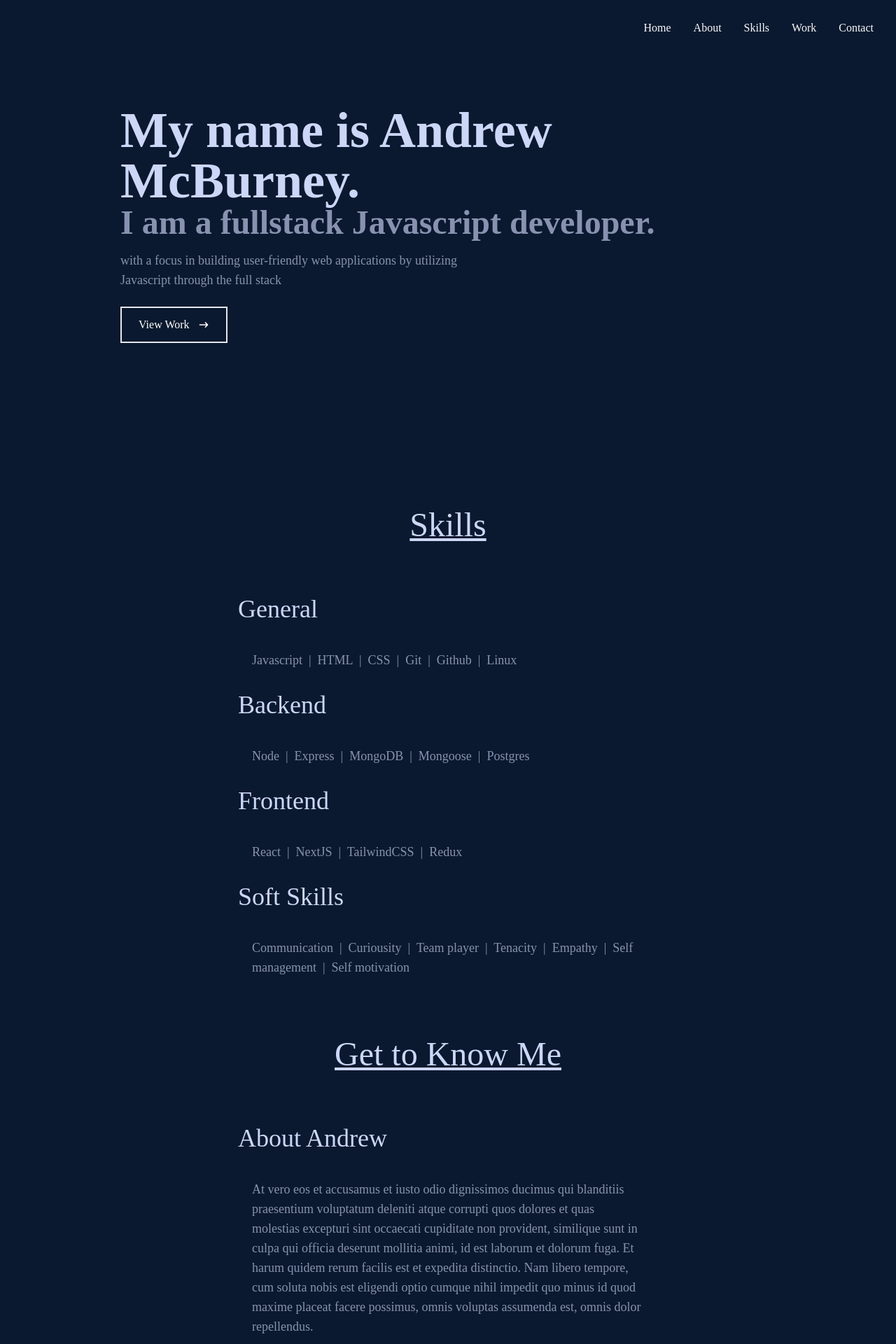
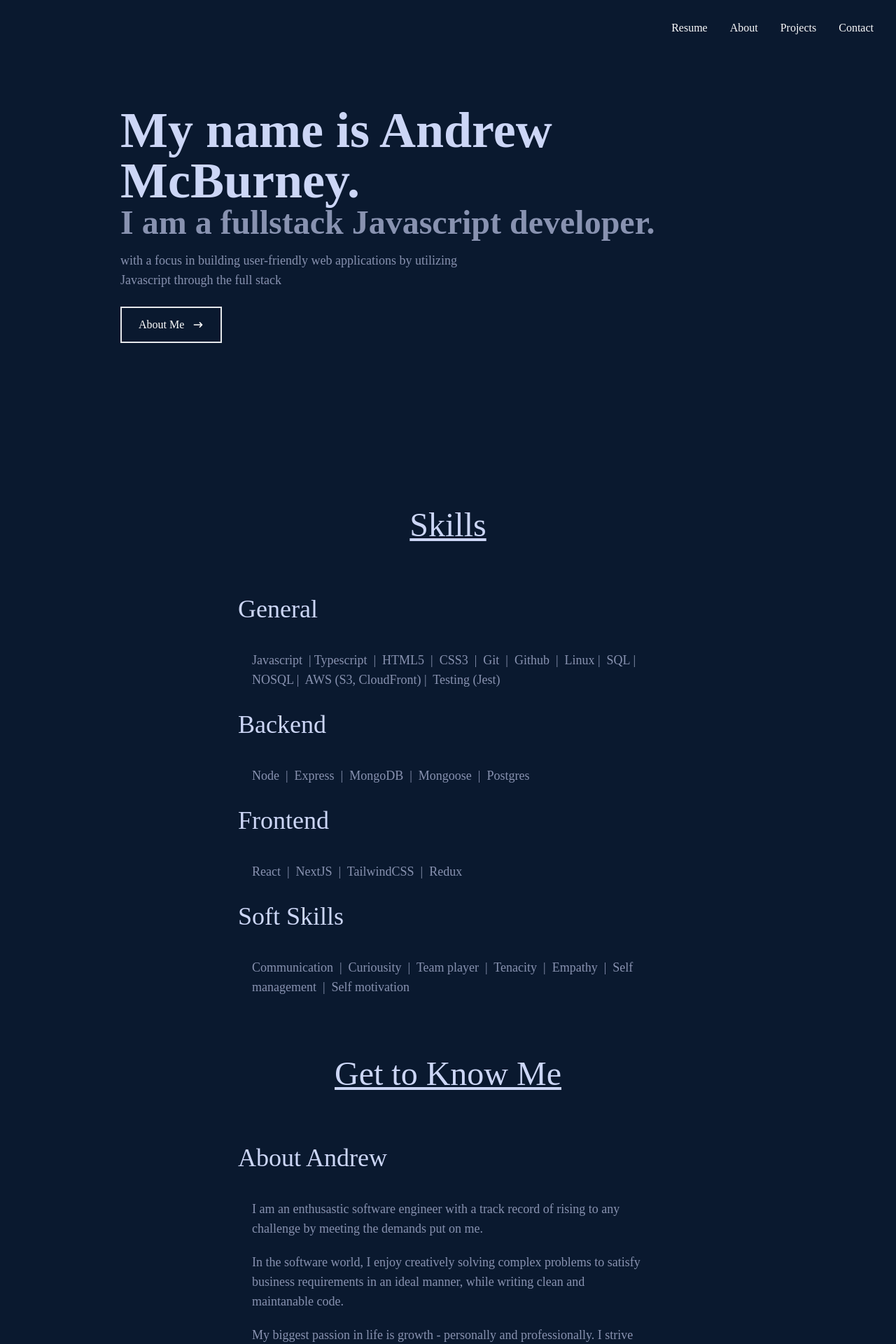
Before and after one commit to andymcbee/portfolio, a React (Create React App) app in the folder client/: page / in a window 1280 px wide. Shown: the top 1920 px of the page at 70% size. Built offline with nearby package versions, Linux system fonts and the light colour scheme.

Commit message:
Fix header menu

```diff
--- a/client/package.json
+++ b/client/package.json
@@ -7,6 +7,7 @@
     "@testing-library/react": "^13.3.0",
     "@testing-library/user-event": "^13.5.0",
     "react": "^18.2.0",
+    "react-anchor-link-smooth-scroll": "^1.0.12",
     "react-dom": "^18.2.0",
     "react-icons": "^4.4.0",
     "react-scripts": "5.0.1",
--- a/client/src/App.js
+++ b/client/src/App.js
@@ -14,18 +14,18 @@ function App() {
         <div className="sectionHeader">Skills</div>
         <Skills />
 
-        <div className="sectionHeader">Get to Know Me</div>
+        <div className="sectionHeader" id="about">
+          Get to Know Me
+        </div>
         <AboutMeBlurb />
 
-        <div className="sectionHeader">Projects</div>
+        <div className="sectionHeader" id="projects">
+          Projects
+        </div>
         <Project />
         <Project />
         <Project />
 
-        <div className="sectionHeader">Experience</div>
-        <Experience />
-        <Experience />
-        <Experience />
         <FooterContact />
       </div>
     </>
--- a/client/src/components/AboutMeBlurb.js
+++ b/client/src/components/AboutMeBlurb.js
@@ -8,22 +8,18 @@ export const AboutMeBlurb = () => {
         <div className="flex flex-col gap-2 w-[100%]">
           <div className="flex flex-col gap-5 p-5">
             <p className="flex flex-col gap-2">
-              At vero eos et accusamus et iusto odio dignissimos ducimus qui
-              blanditiis praesentium voluptatum deleniti atque corrupti quos
-              dolores et quas molestias excepturi sint occaecati cupiditate non
-              provident, similique sunt in culpa qui officia deserunt mollitia
-              animi, id est laborum et dolorum fuga. Et harum quidem rerum
-              facilis est et expedita distinctio. Nam libero tempore, cum soluta
-              nobis est eligendi optio cumque nihil impedit quo minus id quod
-              maxime placeat facere possimus, omnis voluptas assumenda est,
-              omnis dolor repellendus.
+              I am an enthusastic software engineer with a track record of
+              rising to any challenge by meeting the demands put on me.
             </p>
             <p className="flex flex-col gap-2">
-              Temporibus autem quibusdam et aut officiis debitis aut rerum
-              necessitatibus saepe eveniet ut et voluptates repudiandae sint et
-              molestiae non recusandae. Itaque earum rerum hic tenetur a
-              sapiente delectus, ut aut reiciendis voluptatibus maiores alias
-              consequatur aut perferendis doloribus asperiores repellat.
+              In the software world, I enjoy creatively solving complex problems
+              to satisfy business requirements in an ideal manner, while writing
+              clean and maintanable code.
+            </p>
+            <p className="flex flex-col gap-2">
+              My biggest passion in life is growth - personally and
+              professionally. I strive to be a better human being each and every
+              day, while helping others where I can.
             </p>
           </div>
         </div>
--- a/client/src/components/FooterContact.js
+++ b/client/src/components/FooterContact.js
@@ -3,7 +3,10 @@ import { IoHomeOutline, IoPhonePortraitSharp } from "react-icons/io5";
 export const FooterContact = () => {
   return (
     <>
-      <section className=" flex flex-col py-20 lg:py-[120px] w-full">
+      <section
+        className="flex flex-col py-20 lg:py-[120px] w-full"
+        id="contact"
+      >
         <div className="flex flex-col items-center border border-red-600">
           <h3
             className="
--- a/client/src/components/Hero.js
+++ b/client/src/components/Hero.js
@@ -1,5 +1,6 @@
 import React from "react";
 import { HiArrowNarrowRight } from "react-icons/hi";
+import AnchorLink from "react-anchor-link-smooth-scroll";
 
 export const Hero = () => {
   return (
@@ -16,11 +17,15 @@ export const Hero = () => {
           Javascript through the full stack
         </p>
         <div>
-          <button className="text-white group border-2 px-6 py-3 my-2 flex items-center hover:bg-pink-600 hover:border-pink-600 duration-300 hover:px-12">
-            View Work
-            <span className="group-hover:rotate-90 duration-300">
-              <HiArrowNarrowRight className="ml-3" />
-            </span>
+          <button className="text-white group border-2 px-6 py-3 my-2">
+            <AnchorLink href="#about">
+              <div className="flex items-center ">
+                About Me
+                <span>
+                  <HiArrowNarrowRight className="ml-3" />
+                </span>
+              </div>
+            </AnchorLink>
           </button>
         </div>
       </div>
--- a/client/src/components/Navbar.js
+++ b/client/src/components/Navbar.js
@@ -9,6 +9,7 @@ import {
 } from "react-icons/fa";
 import { HiOutlineMail } from "react-icons/hi";
 import { BsFillPersonLinesFill } from "react-icons/bs";
+import AnchorLink from "react-anchor-link-smooth-scroll";
 
 export const Navbar = () => {
   const [displayMobileMenu, setDisplayMobileMenu] = useState(false);
@@ -16,14 +17,24 @@ export const Navbar = () => {
   const handleHanburgerClick = () => {
     setDisplayMobileMenu(!displayMobileMenu);
   };
+
+  const handleMobileMenuSelect = () => {
+    setDisplayMobileMenu(false);
+  };
+
   return (
     <div className="w-full h-[80px] flex justify-end items-center px-4 text-gray-50">
       <ul className="hidden md:flex">
-        <li>Home</li>
-        <li>About</li>
-        <li>Skills</li>
-        <li>Work</li>
-        <li>Contact</li>
+        <li>Resume</li>
+        <li>
+          <AnchorLink href="#about">About</AnchorLink>
+        </li>
+        <li>
+          <AnchorLink href="#projects">Projects</AnchorLink>
+        </li>
+        <li>
+          <AnchorLink href="#contact">Contact</AnchorLink>
+        </li>
       </ul>
 
       <div
@@ -40,11 +51,25 @@ export const Navbar = () => {
             : "hidden"
         }
       >
-        <li className="py-6 text-4xl">Home</li>
+        <li className="py-6 text-4xl" onClick={() => handleMobileMenuSelect()}>
+          Resume
+        </li>
+        <li className="py-6 text-4xl" onClick={() => handleMobileMenuSelect()}>
+          <AnchorLink href="#about">About</AnchorLink>
+        </li>
+        <li className="py-6 text-4xl" onClick={() => handleMobileMenuSelect()}>
+          <AnchorLink href="#projects">Projects</AnchorLink>
+        </li>
+        <li className="py-6 text-4xl" onClick={() => handleMobileMenuSelect()}>
+          <AnchorLink href="#contact">Contact</AnchorLink>
+        </li>
+        {/* <li className="py-6 text-4xl" onClick={() => handleMobileMenuSelect()}>
+          Home
+        </li>
         <li className="py-6 text-4xl">About</li>
         <li className="py-6 text-4xl">Skills</li>
         <li className="py-6 text-4xl">Work</li>
-        <li className="py-6 text-4xl">Contact</li>
+        <li className="py-6 text-4xl">Contact</li> */}
       </ul>
       {/* <div className="hidden lg:flex fixed flex-col top-[35%] left-0">
         <ul>
--- a/client/src/components/Skills.js
+++ b/client/src/components/Skills.js
@@ -6,8 +6,10 @@ export const Skills = () => {
         <div className="flex flex-col gap-2 w-[100%]">
           <div className="flex flex-col gap-5 p-5">
             <p>
-              Javascript &nbsp;|&nbsp; HTML &nbsp;|&nbsp; CSS &nbsp;|&nbsp; Git
-              &nbsp;|&nbsp; Github &nbsp;|&nbsp; Linux
+              Javascript &nbsp;| Typescript &nbsp;|&nbsp; HTML5 &nbsp;|&nbsp;
+              CSS3 &nbsp;|&nbsp; Git &nbsp;|&nbsp; Github &nbsp;|&nbsp; Linux
+              |&nbsp; SQL |&nbsp; NOSQL |&nbsp; AWS (S3, CloudFront) |&nbsp;
+              Testing (Jest)
             </p>
           </div>
         </div>
```
Also changed, not shown: 1 other file (tests, documents, lock files or other folders).
